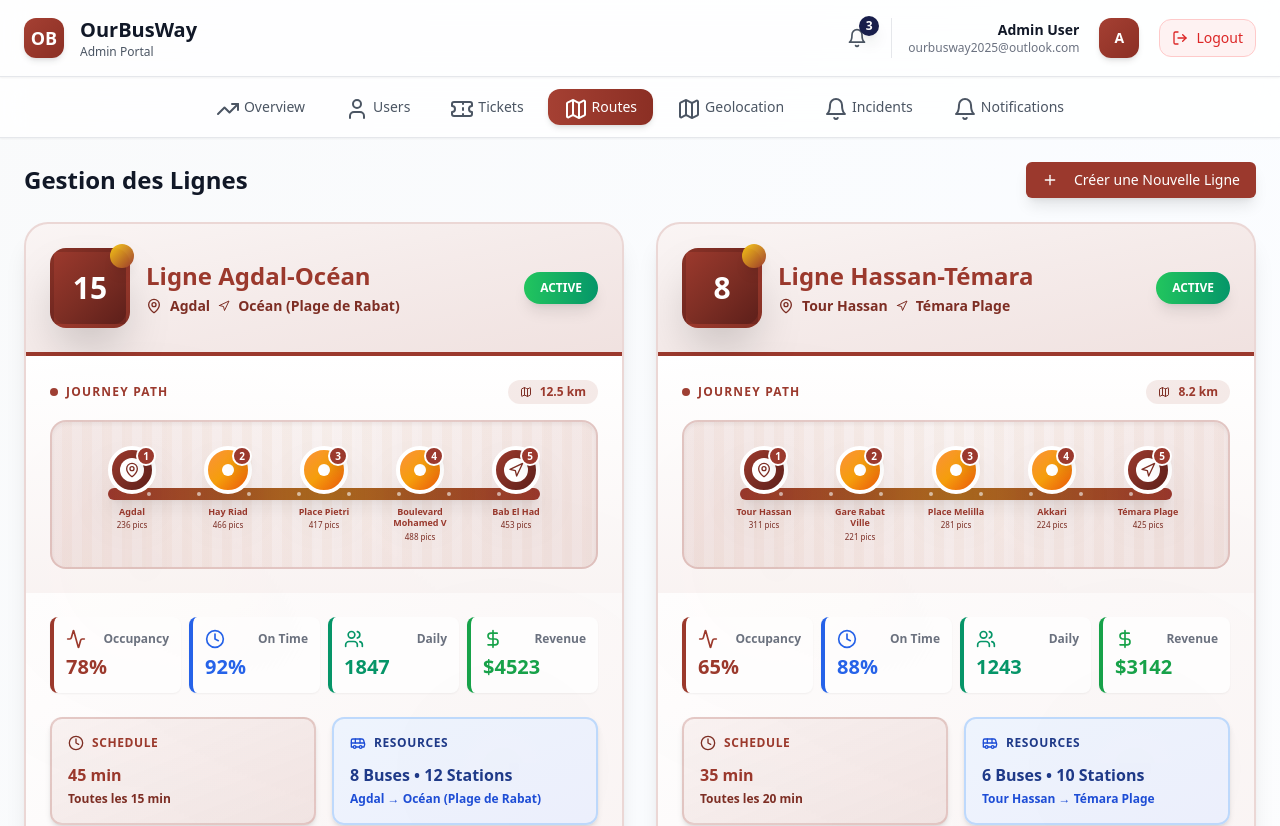
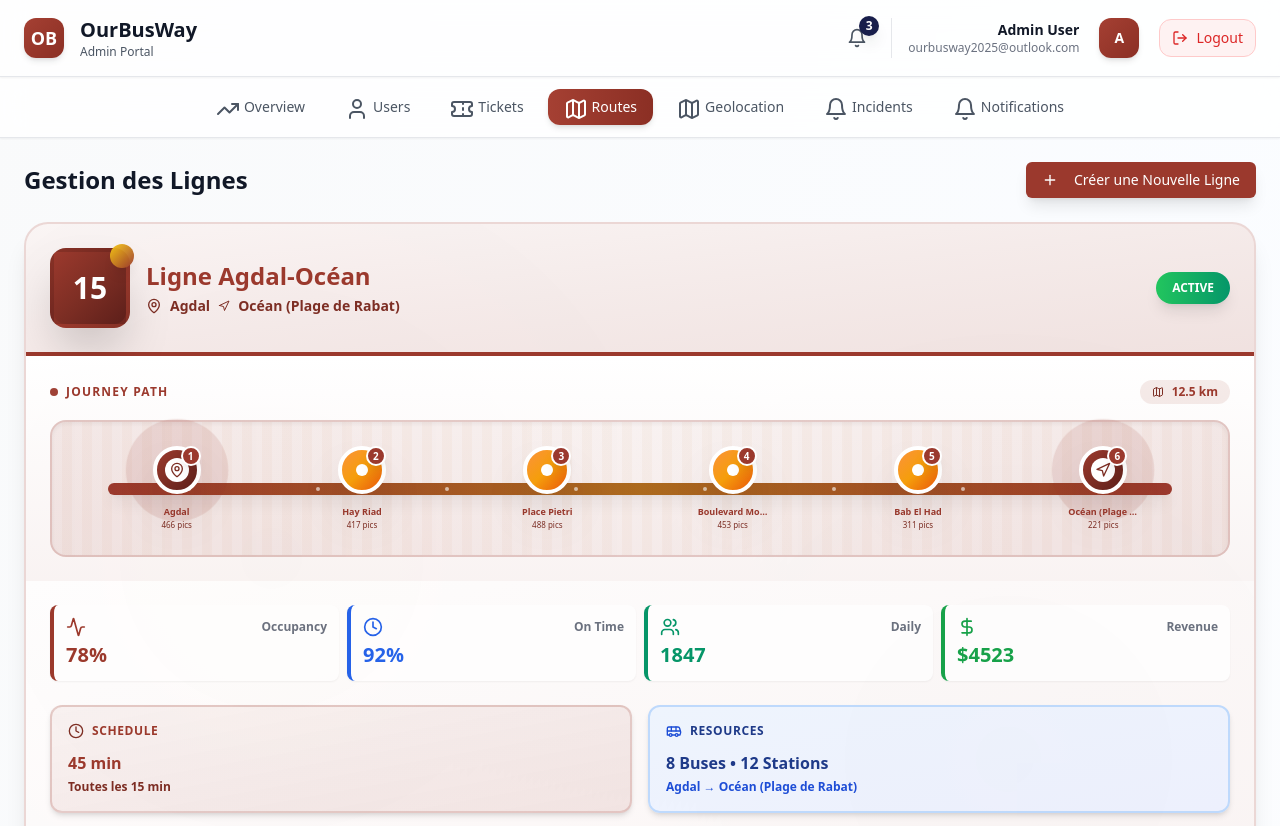
Before and after one commit to AhssenQuadrinome/FrontEnd, a React (Vite) app: page /admin/routes in a window 1280 px wide. Shown: the top 826 px of the page. Built offline with nearby package versions, Linux system fonts and the light colour scheme; a web font is replaced by a local one.

Commit message:
routes page approximatly done

```diff
--- a/src/components/admin/pages/RoutesPage.tsx
+++ b/src/components/admin/pages/RoutesPage.tsx
@@ -525,7 +525,7 @@ export default function RoutesPage() {
         </div>
 
         {/* Routes Grid */}
-        <div className="grid grid-cols-1 lg:grid-cols-2 gap-8">
+        <div className="grid grid-cols-1 gap-8">
           {routes.map((route) => (
             <div
               key={route.id}
@@ -612,11 +612,11 @@ export default function RoutesPage() {
                     <div className="relative flex justify-between px-2">
                       {(() => {
                         const displayStations = route.stationsList && route.stationsList.length > 0
-                          ? route.stationsList.slice(0, 5)
-                          : [...Array(Math.min(route.stations, 5))].map((_, idx) => ({
+                          ? route.stationsList
+                          : [...Array(Math.min(route.stations, 8))].map((_, idx) => ({
                               id: `temp-${idx}`,
                               name: idx === 0 ? route.startPoint :
-                                    idx === Math.min(route.stations, 5) - 1 ? route.endPoint :
+                                    idx === Math.min(route.stations, 8) - 1 ? route.endPoint :
                                     `Station ${String.fromCharCode(65 + idx - 1)}`,
                               order: idx
                             }));
@@ -671,7 +671,7 @@ export default function RoutesPage() {
 
                               {/* Station name */}
                               <div className="mt-3 text-center">
-                                <span className="text-[9px] font-bold text-[#9B392D] block max-w-[70px] leading-tight">
+                                <span className="text-[9px] font-bold text-[#9B392D] block max-w-[70px] leading-tight truncate">
                                   {station.name}
                                 </span>
                                 <span className="text-[8px] text-[#7d2e24] mt-0.5 block">{Math.floor(Math.random() * 300 + 200)} pics</span>
```
